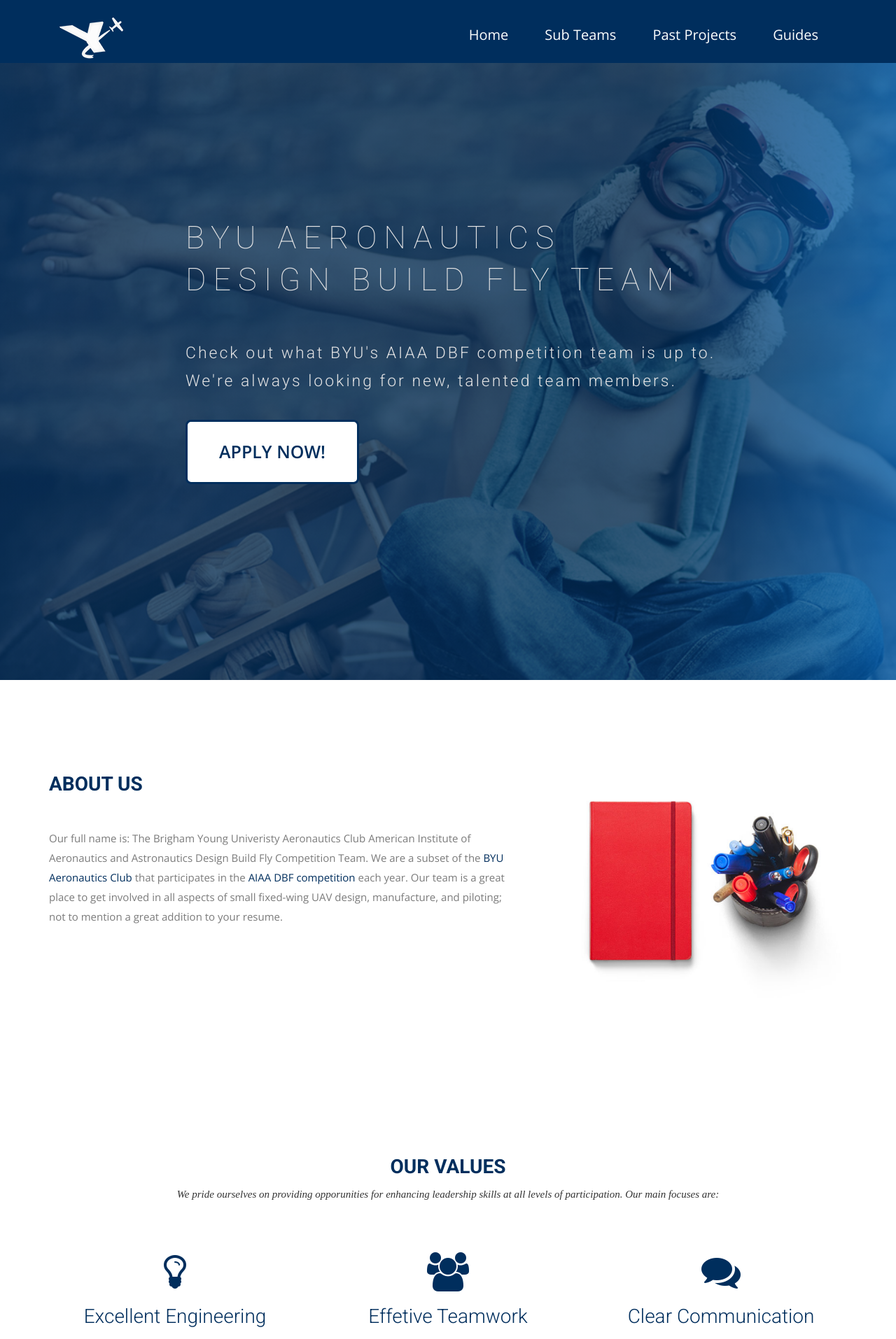
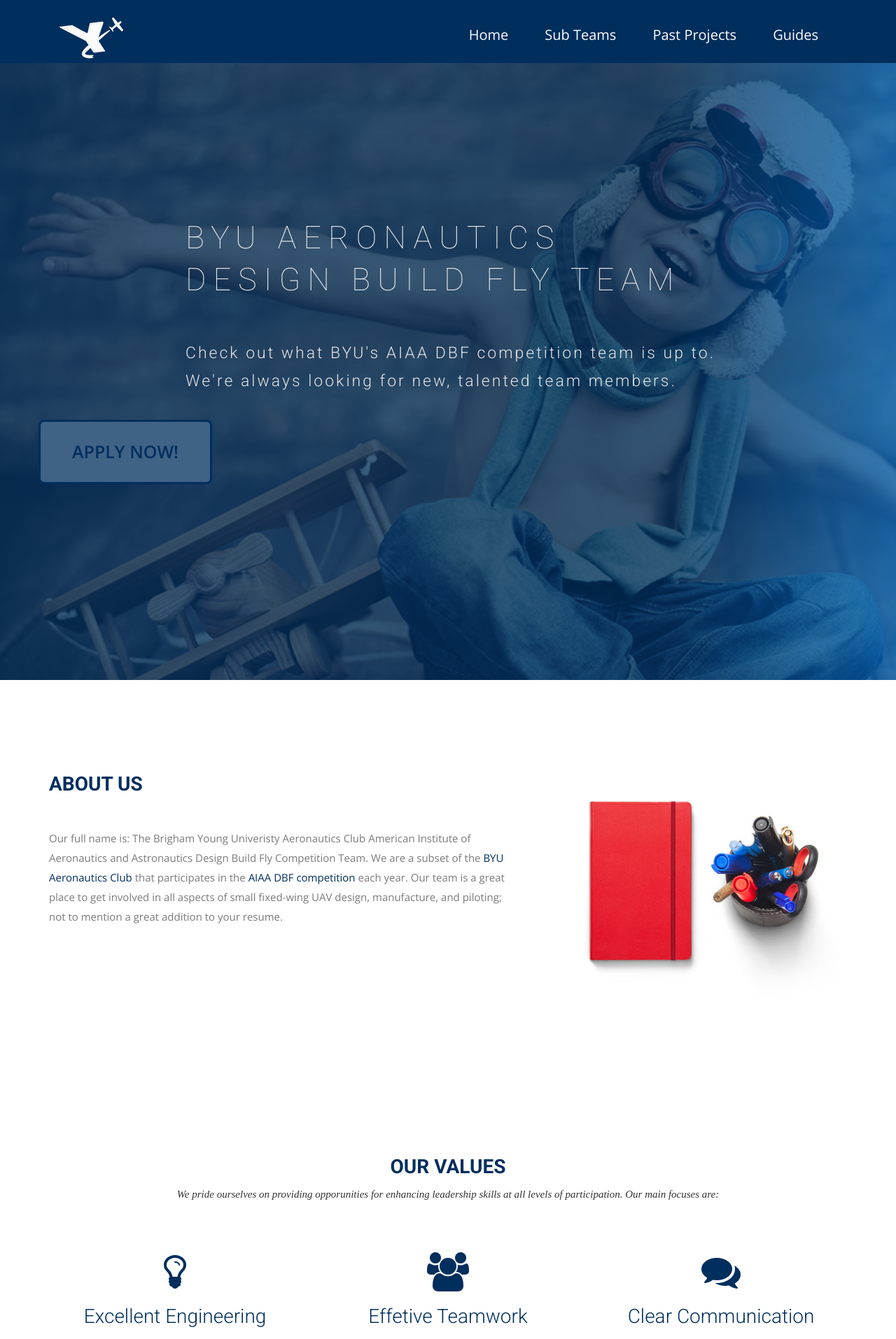
Before and after one commit to BYU-Aeronautics-Club/DBF, a Jekyll site: the page built from index.html, in a window 1280 px wide. Shown: the top 1914 px of the page at 70% size. Built offline with Jekyll 4.4.1, drawn with Linux system fonts in a browser that asks for light colours; nearby versions of some CDN libraries; some web fonts are replaced.

Commit message:
move button

```diff
--- a/index.html
+++ b/index.html
@@ -13,9 +13,9 @@
           <h1 class="animated fadeInUp">BYU AERONAUTICS<br> DESIGN BUILD FLY TEAM</h1>
           <p class="animated fadeInUp">Check out what BYU's AIAA DBF competition team is up to.
               <br>We're always looking for new, talented team members.</p>
-          <div class="btn btn-default apply" href="#">APPLY NOW!</div>
         </div>
       </div>
+      <div class="btn btn-default apply" href="#">APPLY NOW!</div>
     </div>
   </div>
 </section>
```
